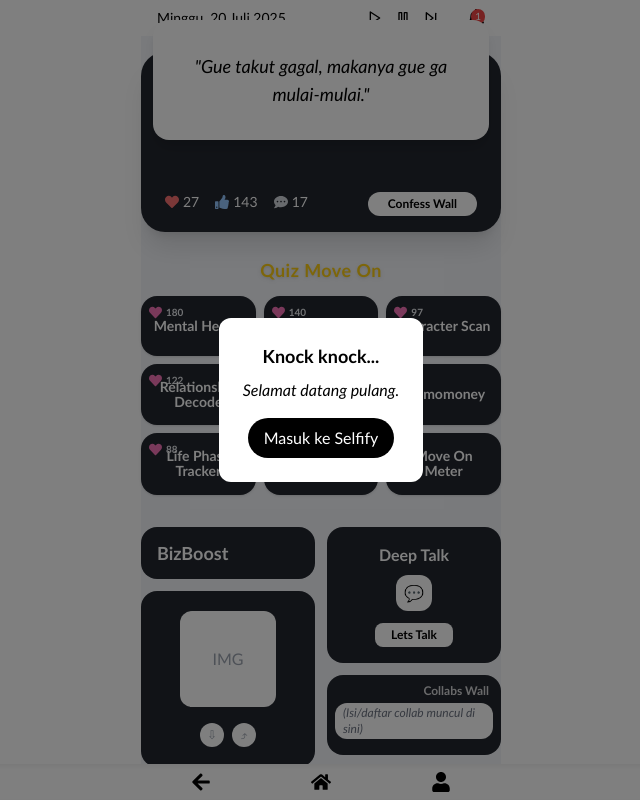
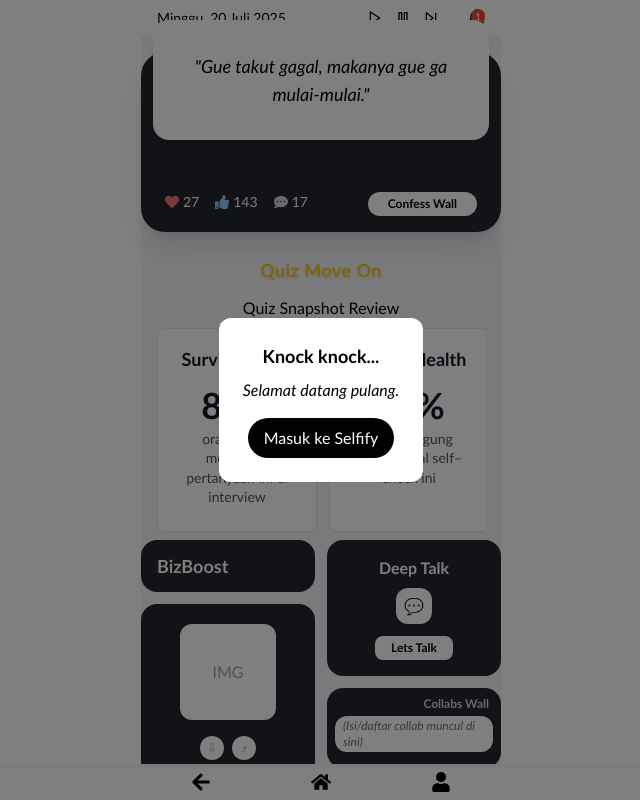
Before and after one commit to deeeeeel/selfify-clean, a Next.js app: page / in a window 1280 px wide. Shown: the top 800 px of the page, without its empty margins (319-959 px from the left). Built offline with nearby package versions, Linux system fonts and the light colour scheme.

Commit message:
feat: update QuizGrid Snapshot Review to 8 categories

```diff
--- a/components/QuizGrid.tsx
+++ b/components/QuizGrid.tsx
@@ -1,43 +1,76 @@
 'use client';
 
 import Link from 'next/link';
-import { FaHeart } from 'react-icons/fa';
 
-// Dummy: array jumlah user untuk masing-masing kategori (atau bisa satu angka aja buat semua)
-const quizCategories = [
-  { name: 'Mental Health', users: 180 },
-  { name: 'Survive Mode', users: 140 },
-  { name: 'Character Scan', users: 97 },
-  { name: 'Relationship Decode', users: 122 },
-  { name: 'Self Reflection', users: 110 },
-  { name: 'Momomoney', users: 99 },
-  { name: 'Life Phase Tracker', users: 88 },
-  { name: 'Gen Lo, Gen Gue', users: 74 },
-  { name: 'Move On Meter', users: 81 },
+const quizCategoriesReview = [
+  {
+    name: 'Survive Mode',
+    percent: 86,
+    description: 'orang salah menjawab pertanyaan ini di interview',
+  },
+  {
+    name: 'Mental Health',
+    percent: 72,
+    description: 'orang bingung dengan soal self–check ini',
+  },
+  {
+    name: 'Character Scan',
+    percent: 64,
+    description: 'orang gagal identifikasi trait diri mereka',
+  },
+  {
+    name: 'Relationship Decode',
+    percent: 81,
+    description: 'orang sulit pilih jawaban tentang komunikasi',
+  },
+  {
+    name: 'Self Reflection',
+    percent: 75,
+    description: 'orang ragu menyelami pikiran sendiri',
+  },
+  {
+    name: 'Momomoney',
+    percent: 90,
+    description: 'orang takut ambil keputusan keuangan ekstra',
+  },
+  {
+    name: 'Life Phase Tracker',
+    percent: 68,
+    description: 'orang bingung menghadapi fase hidup baru',
+  },
+  {
+    name: 'Move On Meter',
+    percent: 55,
+    description: 'orang kesulitan move on dari masa lalu',
+  },
 ];
 
 export default function QuizGrid() {
   return (
-    <div className="max-w-[360px] mx-auto mb-8">
-      <h2 className="font-['Trebuchet_MS'] text-base font-bold text-black mb-2 text-center tracking-wide"></h2>
-      <div className="grid grid-cols-3 gap-2">
-        {quizCategories.map((cat) => (
-          <Link
-            key={cat.name}
-            href={`/quiz?q=${encodeURIComponent(cat.name)}`}
-            className="relative block text-center text-sm font-semibold font-['Trebuchet_MS'] text-white bg-[#23272F] rounded-2xl py-4 px-2 shadow"
-            style={{ minHeight: 60, display: 'flex', alignItems: 'center', justifyContent: 'center' }}
-          >
-            {/* Icon hati + jumlah user pojok kiri atas */}
-            <span className="absolute left-2 top-2 flex items-center gap-1 text-xs text-pink-400">
-              <FaHeart className="text-pink-400" size={13} />
-              <span className="text-[10px] text-gray-200 font-bold">{cat.users}</span>
-            </span>
-            {/* Nama kategori quiz */}
-            <span className="w-full text-center leading-[1.05]">{cat.name}</span>
-          </Link>
-        ))}
+    <section className="px-4">
+      <h3 className="max-w-md mx-auto mb-2 text-base font-medium text-center">
+        Quiz Snapshot Review
+      </h3>
+      <div className="max-w-md mx-auto overflow-x-auto no-scrollbar">
+        <div className="flex space-x-3 pb-2">
+          {quizCategoriesReview.map((cat) => (
+            <div
+              key={cat.name}
+              className="min-w-[160px] bg-white border border-gray-200 rounded-lg p-4 text-center shadow-sm"
+            >
+              <p className="text-lg font-semibold text-gray-900">
+                {cat.name}
+              </p>
+              <p className="mt-3 text-4xl font-bold text-gray-900">
+                {cat.percent}%
+              </p>
+              <p className="mt-1 text-sm text-gray-600 leading-snug">
+                {cat.description}
+              </p>
+            </div>
+          ))}
+        </div>
       </div>
-    </div>
+    </section>
   );
 }
```
